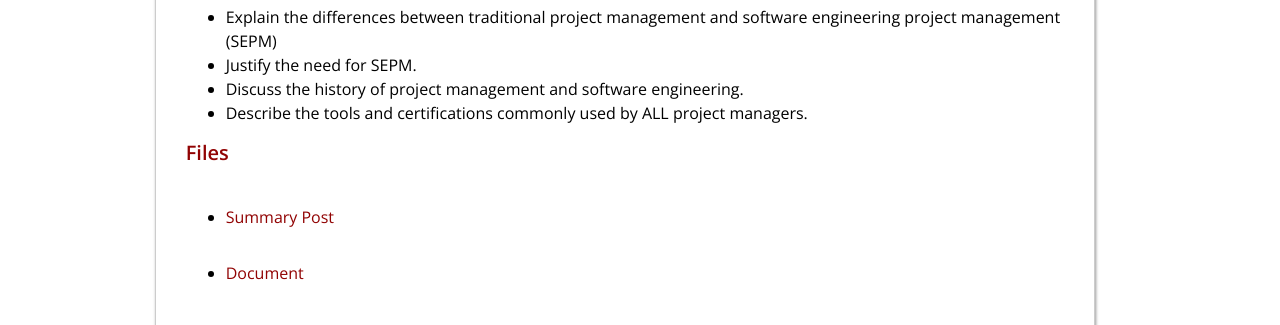
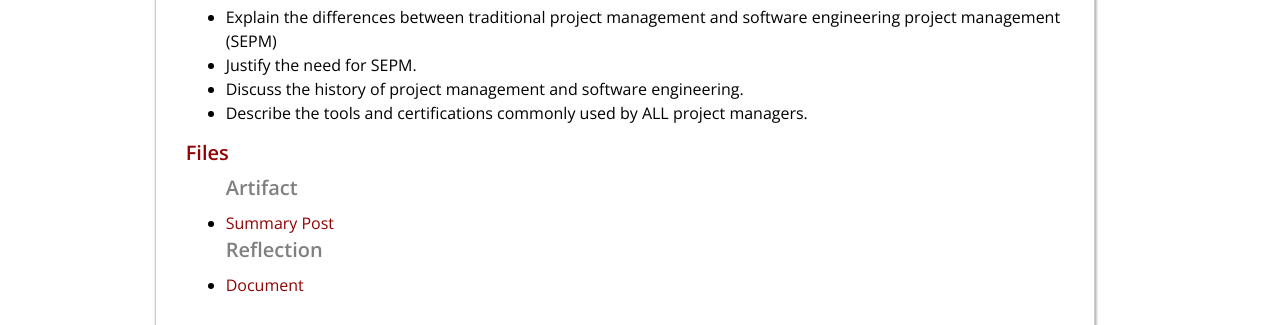
Before and after one commit to apuleyo3/apuleyo3.github.io, a website: page sepcom.html in a window 1280 px wide. Shown: the part 475-800 px from the top of the page. Drawn offline with nearby package versions, Linux system fonts and the light colour scheme.

Commit message:
Added label changes

```diff
--- a/styles.css
+++ b/styles.css
@@ -41,3 +41,8 @@ div#module-overlay {position: fixed;top: 0;left: 0;background: rgb(255 255 255 /
 span.mod-head {position: relative;cursor: pointer;display: inline-block;width: 100%;text-align: center;width: 80%;}
 span.mod-head:hover h4 {background: gray;display: inline-block;width: 80%;padding: 5px 10px;border-radius: 20px;}
 h6 {color: #911802;font-weight: 600;}
+label {
+    color: gray;
+    font-weight: 600;
+    font-size: 20px;
+}
```
